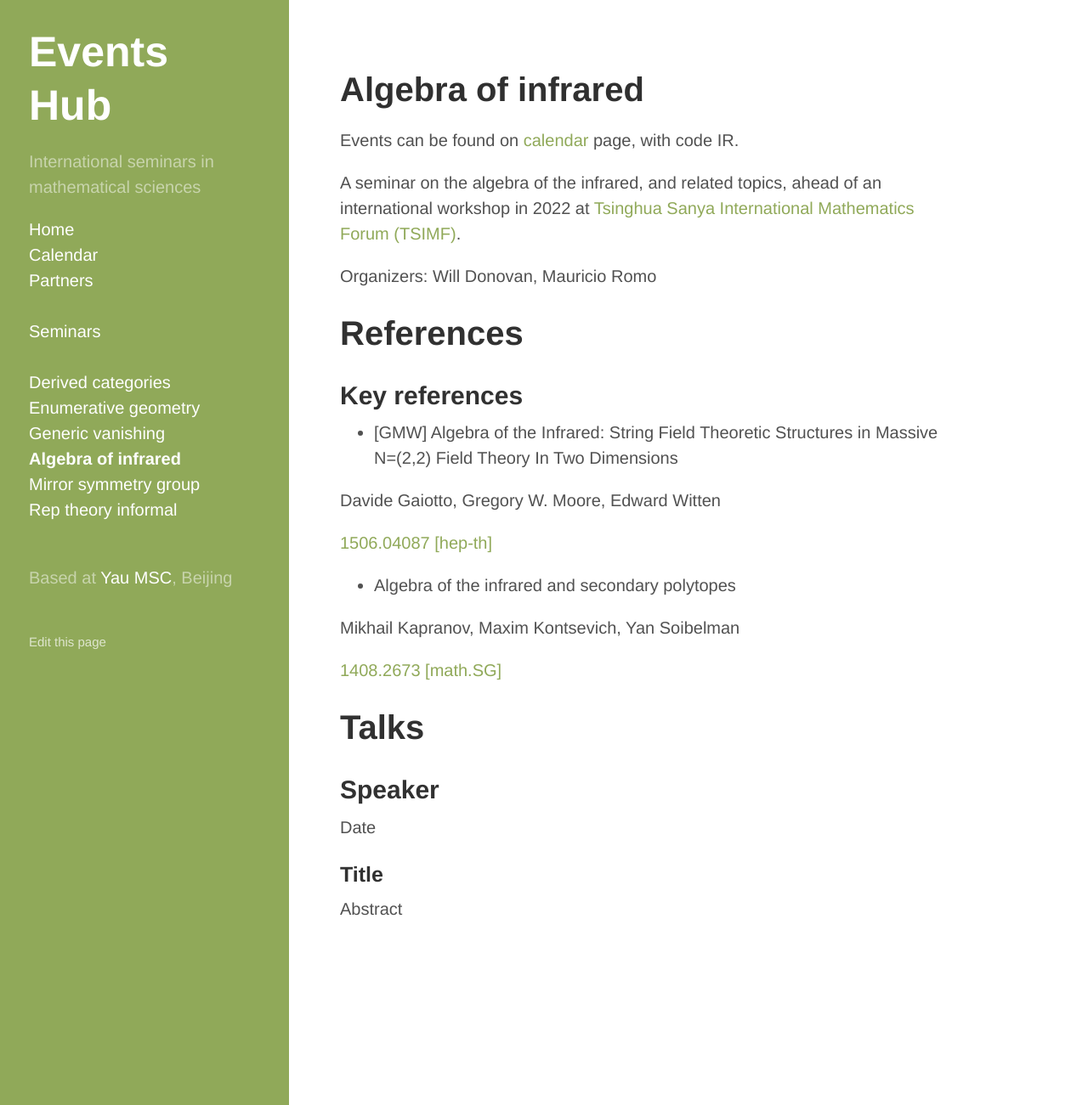
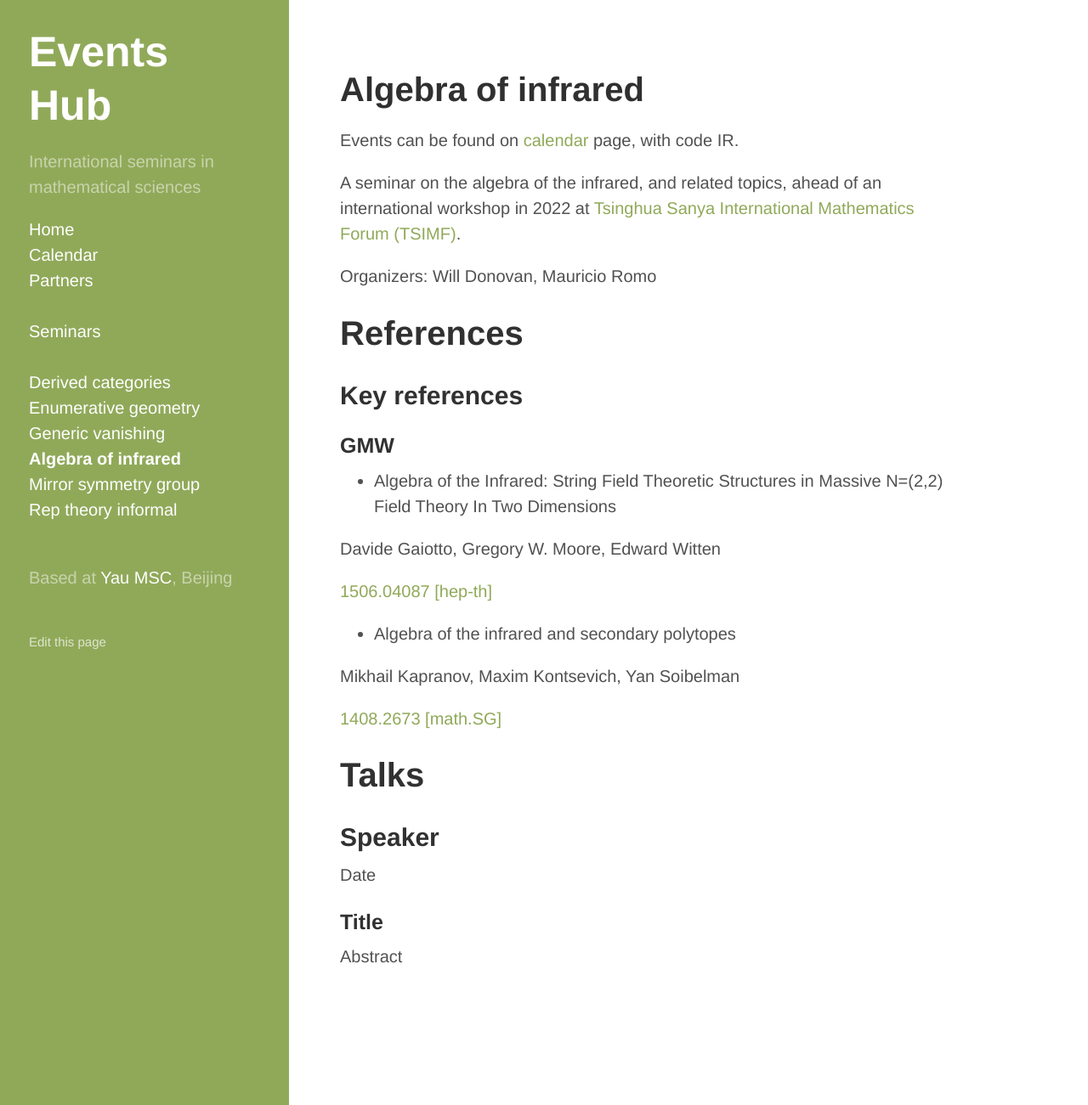
Before and after one commit to yau-msc-events/yau-msc-events.github.io, a Jekyll site: the page built from seminar-ir.md, in a window 1280 px wide and 1301 px high. Shown: the whole window at 85% size. Built offline with Jekyll 4.4.1, drawn with Linux system fonts in a browser that asks for light colours.

```diff
--- a/seminar-ir.md
+++ b/seminar-ir.md
@@ -12,11 +12,14 @@ Organizers: Will Donovan, Mauricio Romo
 
 ## Key references
 
-* [GMW] Algebra of the Infrared: String Field Theoretic Structures in Massive N=(2,2) Field Theory In Two Dimensions
+### GMW
+
+* Algebra of the Infrared: String Field Theoretic Structures in Massive N=(2,2) Field Theory In Two Dimensions
 
 Davide Gaiotto, Gregory W. Moore, Edward Witten
 
 [1506.04087 [hep-th]](https://arxiv.org/abs/1506.04087)
+
 
 * Algebra of the infrared and secondary polytopes
 
```
